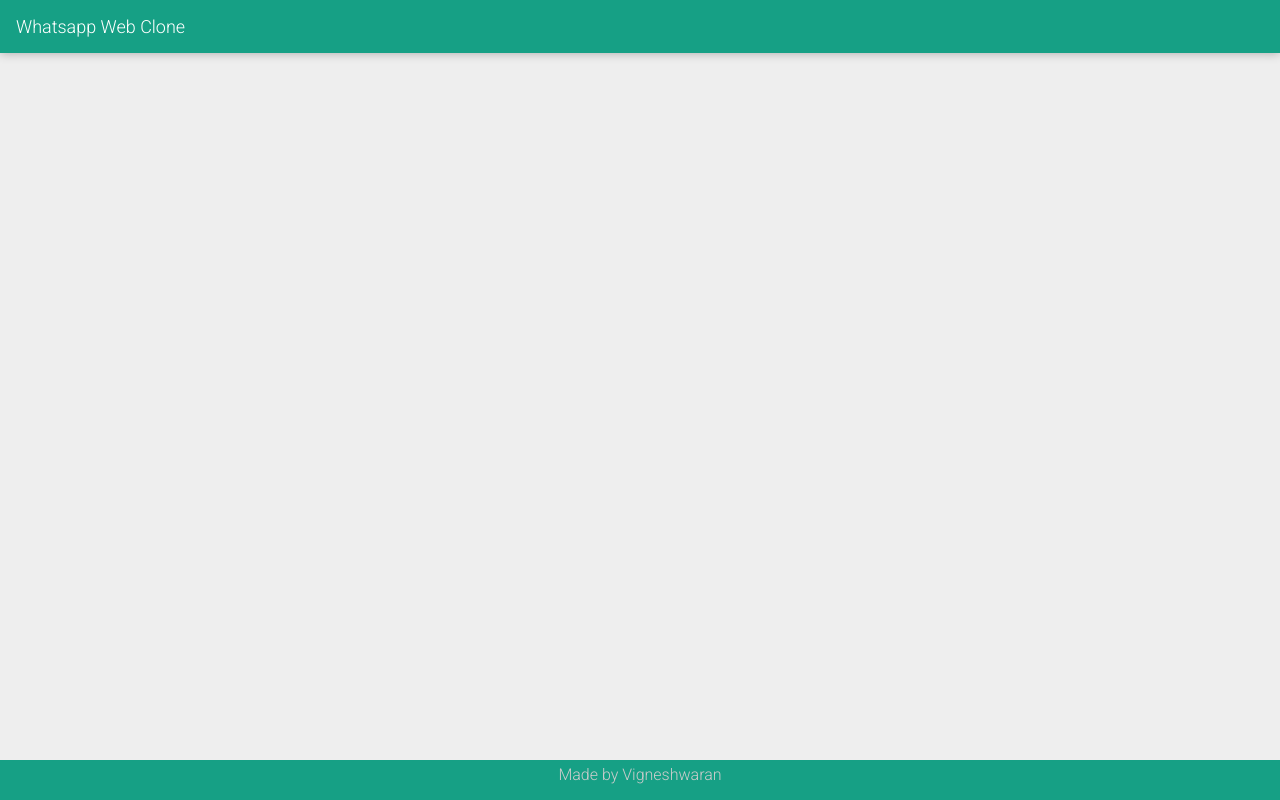
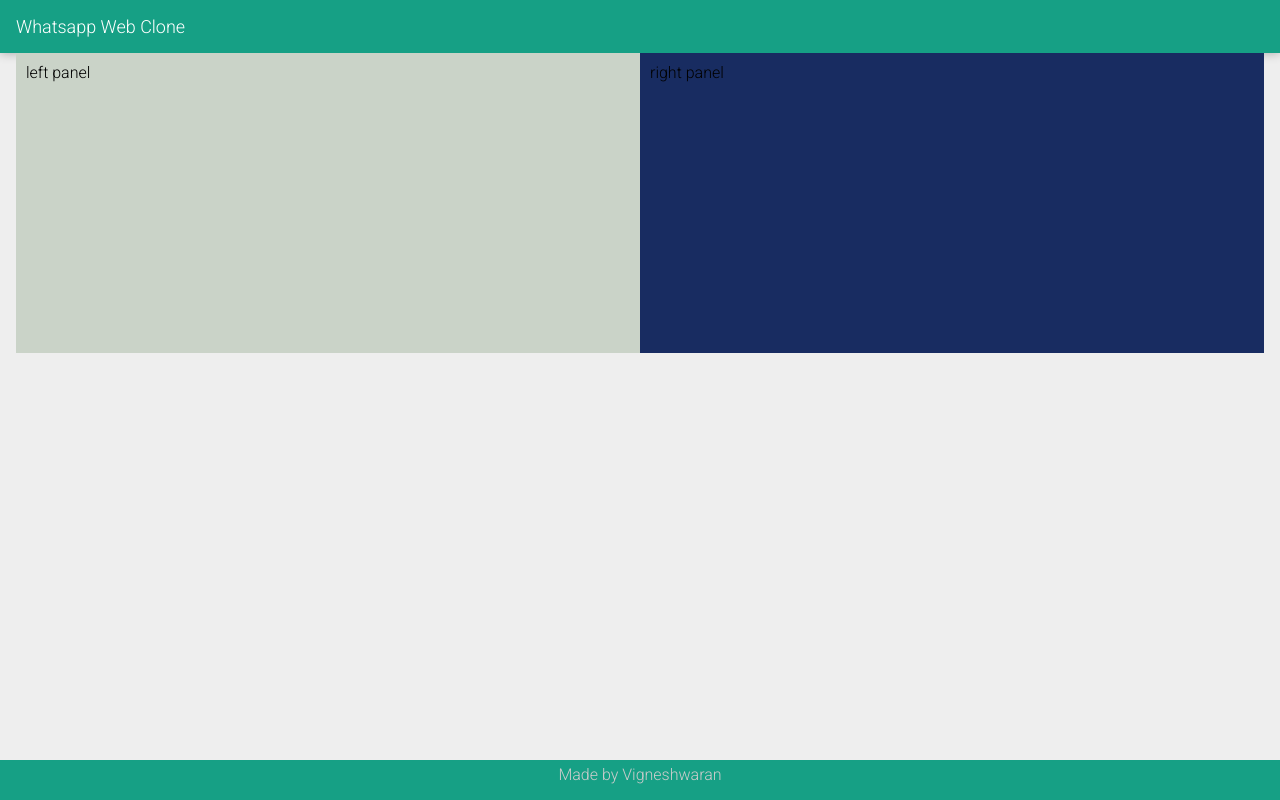
Before and after one commit to vbj187/Whatsapp-web-clone, a React (Create React App) app: page / in a window 1280 px wide. Built offline with nearby package versions, Linux system fonts and the light colour scheme.

Commit message:
console init

```diff
--- a/public/styles.css
+++ b/public/styles.css
@@ -61,3 +61,10 @@
     white-space: pre-wrap;
     word-wrap: break-word;
   }
+
+  .column {
+    float: left;
+    width: 50%;
+    padding: 10px;
+    height: 300px;
+  }
--- a/src/components/App.jsx
+++ b/src/components/App.jsx
@@ -1,11 +1,13 @@
 import React from "react";
 import Header from "./border-panel/Header";
-import Footer from "./border-panel/Footer"
+import Footer from "./border-panel/Footer";
+import Console from "./console/Console"
 
 export default function App() {
     return (
         <div>
             <Header />
+            <Console />
             <Footer />
         </div>
     )
--- /dev/null
+++ b/src/components/console/Console.jsx
@@ -0,0 +1,14 @@
+import React from "react";
+
+export default function Console() {
+    return (
+        <div>
+            <div className="column" style={{ backgroundColor: "#CAD3C8" }}>
+                <p>left panel</p>
+            </div>
+            <div className="column" style={{ backgroundColor: "#182C61" }}>
+                <p>right panel</p>
+            </div>
+        </div>
+    )
+}
```
Also changed, not shown: src/components/console/left-panel/components/ChatContacts.jsx (added), src/components/console/left-panel/components/top-components/SearchChat.jsx (added), src/components/console/left-panel/components/top-components/UserPane.jsx (added), src/components/console/right-panel/ChatBox.jsx (added), src/components/console/right-panel/ChatHistory.jsx (added), src/components/console/right-panel/ChatRecipientDetails.jsx (added).
